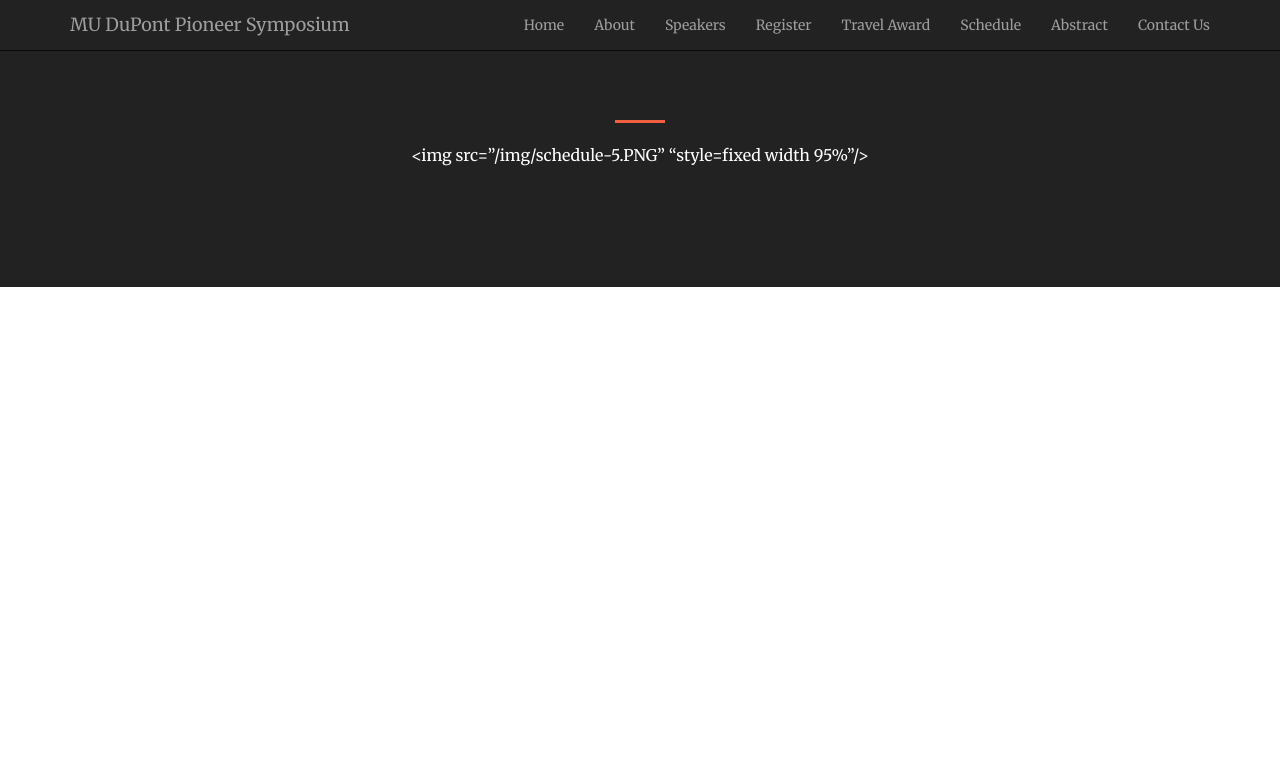
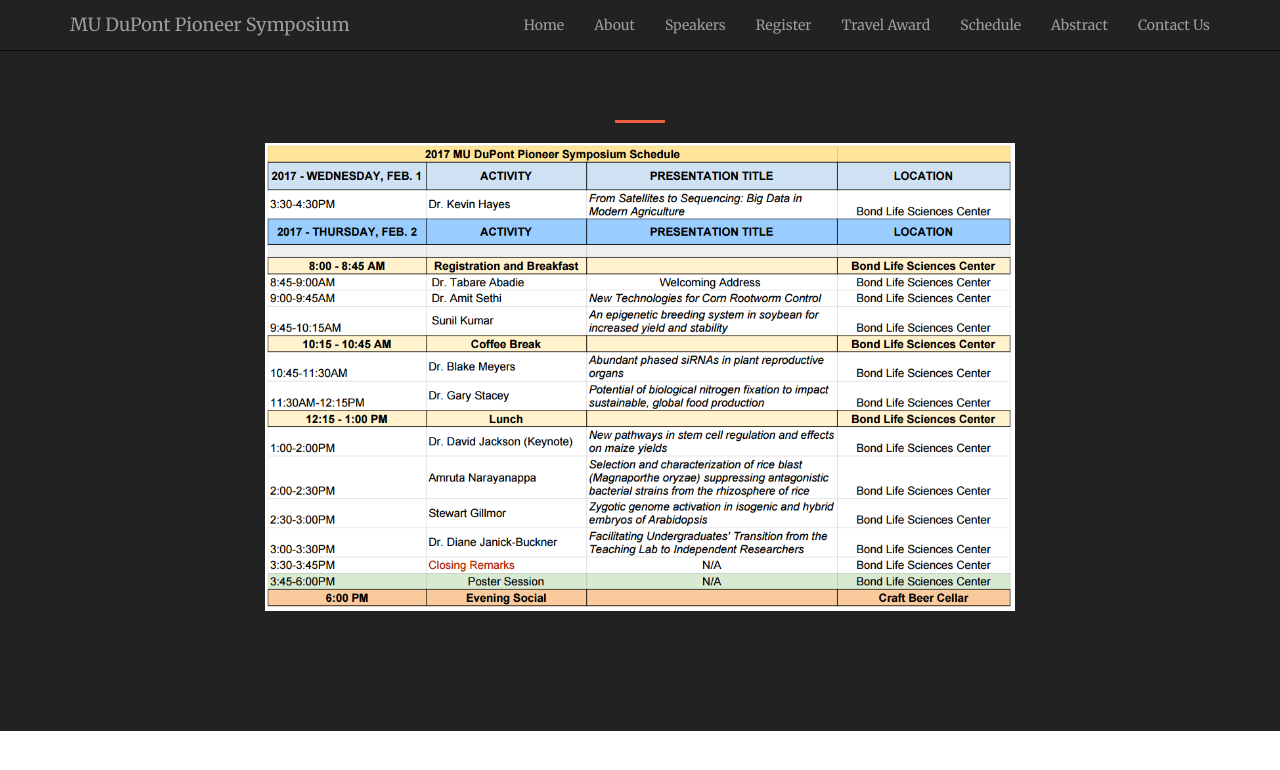
Before and after one commit to mupioneersymposium/mupioneersymposium.github.io, a Jekyll site: the page built from schedule.md, in a window 1280 px wide. Shown: the top 770 px of the page. Built offline with Jekyll 4.4.1, drawn with Linux system fonts in a browser that asks for light colours.

Commit message:
Update schedule.md

```diff
--- a/schedule.md
+++ b/schedule.md
@@ -6,4 +6,4 @@ layout: regular
 
 <hr style="clear: both;" />
 
-<img src="/img/schedule-5.PNG" "style=fixed width 95%"/>
+<img src="/img/schedule-5.PNG" style="max-width:100%"/>
```
